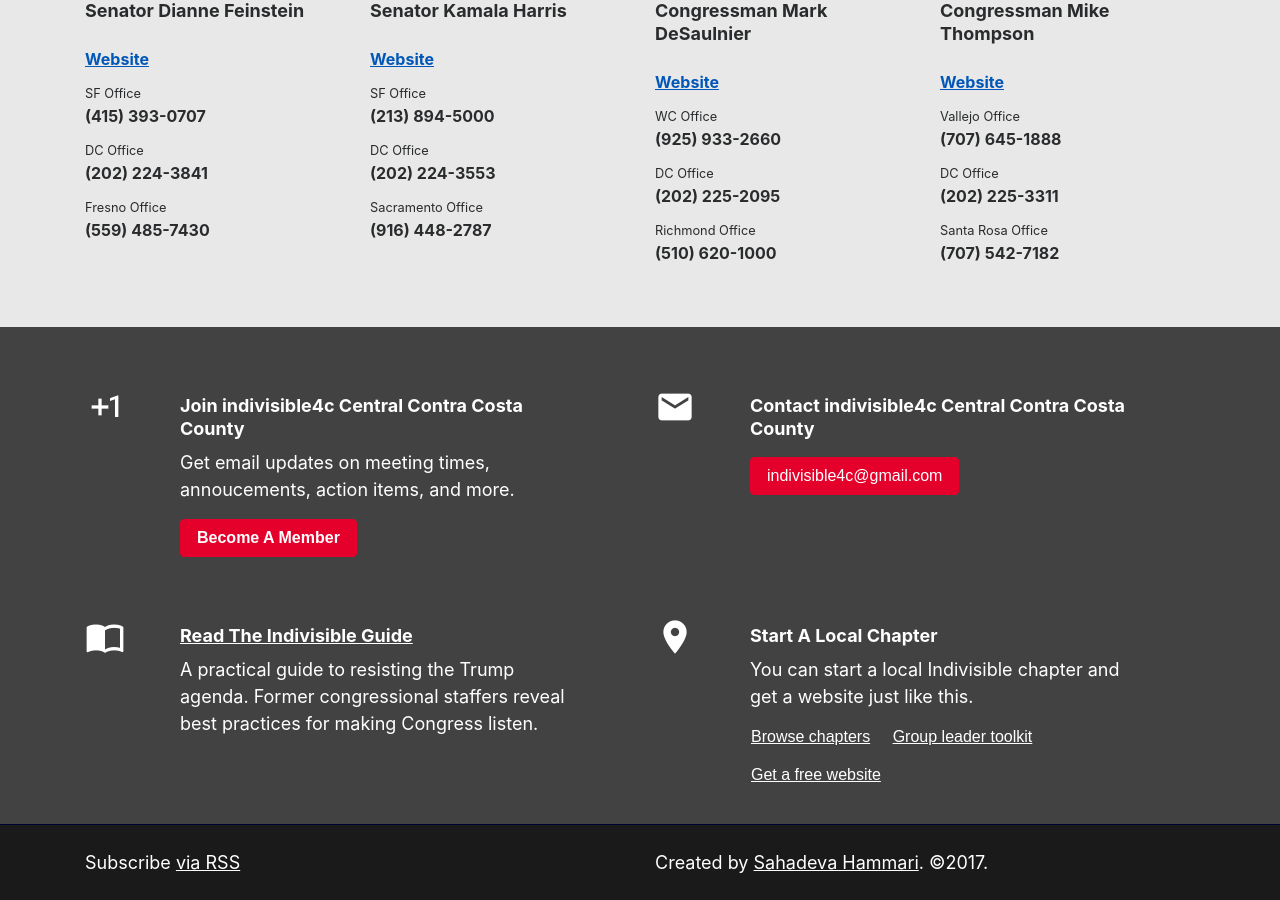
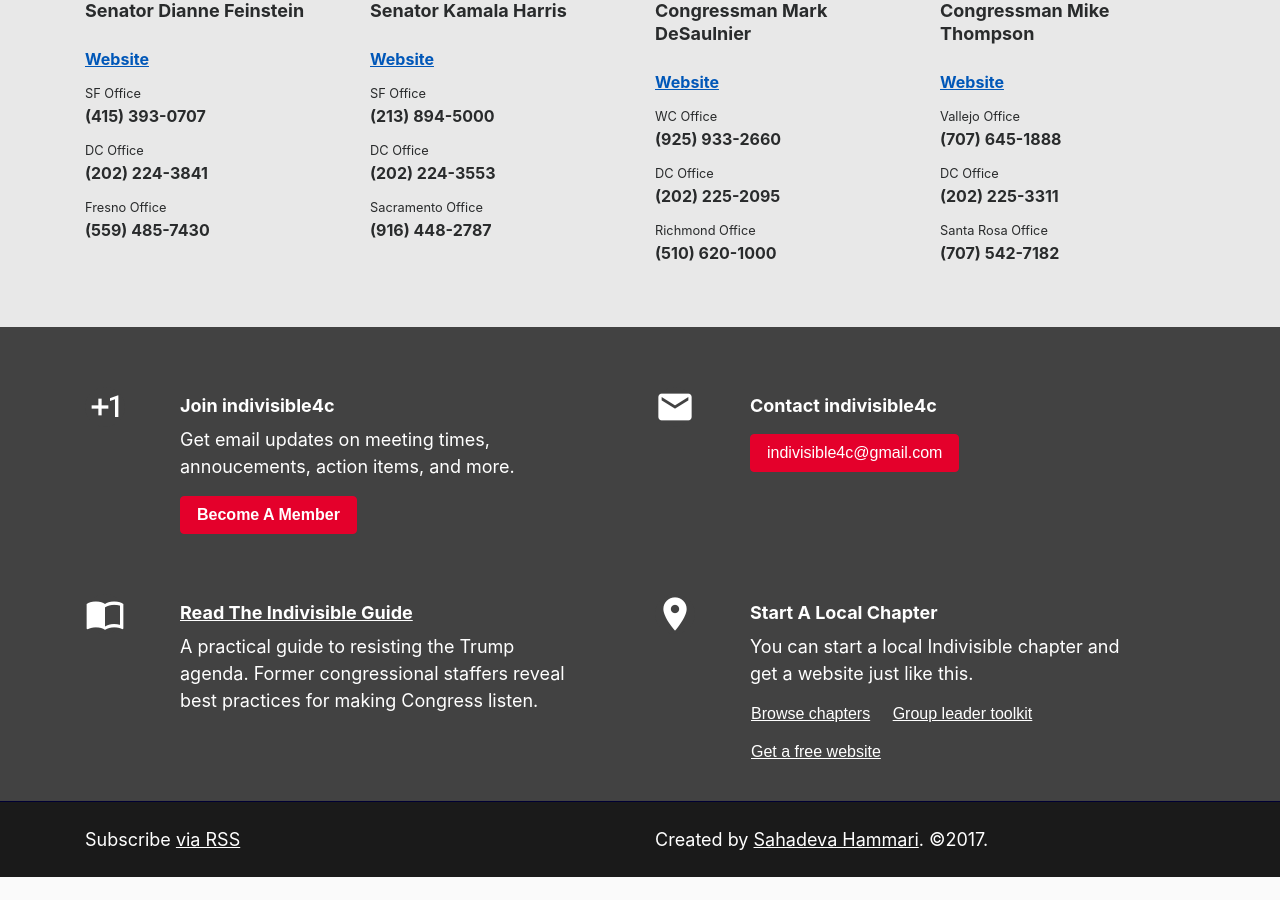
Before and after one commit to IndivisibleTemplate/BasicTemplate, a Jekyll site: the page built from index.html, in a window 1280 px wide and 900 px high, scrolled down 2077 px. Built offline with Jekyll 4.4.1, drawn with Linux system fonts in a browser that asks for light colours; nearby versions of some CDN libraries; the list of posts is cut into pages by our own code; comment, search, counter and statistics services are not loaded; after the commit the page ends 2954 px from its top, so only the background shows below that; some of the changed text lies outside the part shown.

Commit message:
Updated Config

```diff
--- a/_config.yml
+++ b/_config.yml
@@ -1,5 +1,5 @@
 ---
-title: indivisible4c  Central Contra Costa County
+title: indivisible4c
 timezone: America/Los_Angeles
 collections:
   posts:
```
